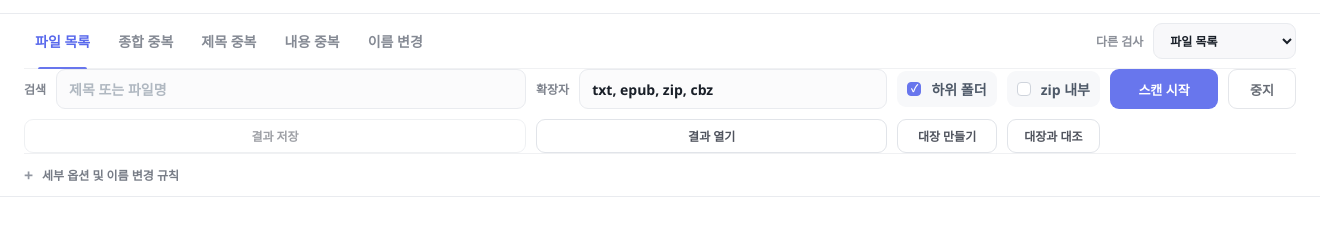
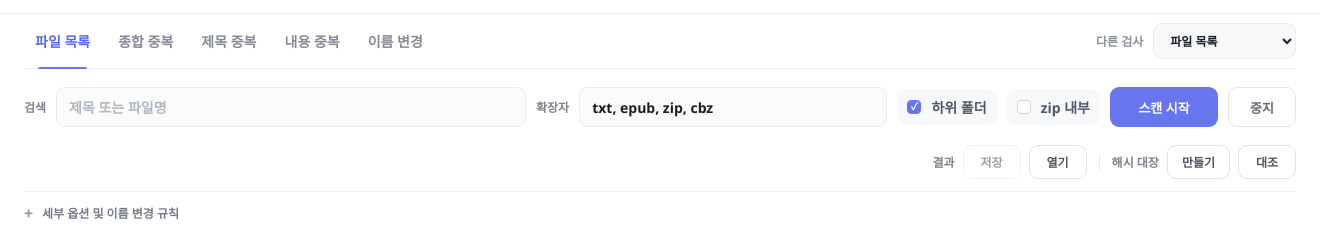
Before and after one commit to za0012/file-tidier, an Electron app: page electron-app/renderer/index.html in a window 1320 px wide. Shown: the part 64-296 px from the top of the page. Drawn offline with Linux system fonts and the light colour scheme; no server answers.

Commit message:
상단 버튼 줄이 깨진 것 수정
.scan-toolbar 는 칸 수가 정확히 정해진 그리드다.

  minmax(280px,1.5fr) minmax(220px,0.8fr) auto auto 118px 72px
   검색                확장자              하위 zip  스캔  중지

여기에 버튼 네 개를 더 넣는 바람에 둘째 줄로 밀렸고, 그 줄의 첫 두 칸이
1.5fr / 0.8fr 이라 '결과 저장'과 '결과 열기'가 화면 절반씩 늘어나 버렸다.

스캔 줄은 원래 여섯 칸으로 되돌리고, 보조 동작은 그 아래 오른쪽 정렬된
별도 줄(.utility-toolbar)로 뺐다. '결과 | 저장 열기'와 '해시 대장 | 만들기
대조'로 묶어 이름을 줄이고, 라벨 톤은 옆의 검색·확장자와 맞췄다.

Co-Authored-By: Claude Opus 5 <noreply@anthropic.com>

```diff
--- a/electron-app/renderer/index.html
+++ b/electron-app/renderer/index.html
@@ -72,10 +72,16 @@
             </label>
             <button id="scanButton" class="primary-action" type="button">스캔 시작</button>
             <button id="cancelButton" class="stop-action" type="button">중지</button>
-            <button id="saveResultButton" class="ghost-action" type="button" disabled>결과 저장</button>
-            <button id="openResultButton" class="ghost-action" type="button">결과 열기</button>
-            <button id="exportManifestButton" class="ghost-action" type="button" title="지금 폴더의 모든 파일을 sha256 + CRC32 로 기록해 둡니다. 나중에 압축해도 이 대장으로 중복을 걸러낼 수 있습니다.">대장 만들기</button>
-            <button id="checkManifestButton" class="ghost-action" type="button" title="저장해 둔 대장과 대조해서 이미 갖고 있는 것을 찾습니다. zip 은 대장에 없으면 압축을 풀지 않습니다.">대장과 대조</button>
+          </div>
+
+          <div class="utility-toolbar">
+            <span class="utility-label">결과</span>
+            <button id="saveResultButton" class="ghost-action" type="button" disabled title="지금 화면의 결과를 파일로 남깁니다. 표시 개수 제한에 걸리지 않게 하려면 세부 옵션의 표시 최대를 0으로 두세요.">저장</button>
+            <button id="openResultButton" class="ghost-action" type="button" title="저장해 둔 결과 파일을 다시 엽니다. 폴더를 새로 훑지 않습니다.">열기</button>
+            <span class="utility-divider" aria-hidden="true"></span>
+            <span class="utility-label">해시 대장</span>
+            <button id="exportManifestButton" class="ghost-action" type="button" title="지금 폴더의 모든 파일을 sha256 + CRC32 로 기록해 둡니다. 나중에 압축하거나 옮겨도 이 대장으로 중복을 걸러낼 수 있습니다.">만들기</button>
+            <button id="checkManifestButton" class="ghost-action" type="button" title="저장해 둔 대장과 대조해서 이미 갖고 있는 것을 찾습니다. zip 은 대장에 없는 항목이면 압축을 풀지 않습니다.">대조</button>
           </div>
 
           <details id="advancedOptions" class="advanced-panel">
--- a/electron-app/renderer/styles.css
+++ b/electron-app/renderer/styles.css
@@ -4359,3 +4359,35 @@ body[data-mode="duplicates-comprehensive"] #resultActions button {
   background: rgba(100, 116, 139, 0.12);
   font-size: 11px;
 }
+
+/* 스캔 줄 아래의 보조 동작들.
+   .scan-toolbar 는 칸 수가 정해진 그리드라 여기에 버튼을 더 넣으면
+   줄이 밀리면서 1.5fr 칸에 걸린 버튼이 화면 절반으로 늘어난다. */
+.utility-toolbar {
+  display: flex;
+  flex-wrap: wrap;
+  align-items: center;
+  justify-content: flex-end;
+  gap: 8px;
+  padding-bottom: 12px;
+}
+
+.utility-toolbar .ghost-action {
+  min-width: 58px;
+  padding: 0 14px;
+}
+
+/* 옆줄의 검색·확장자 라벨과 같은 톤으로 맞춘다 */
+.utility-label {
+  color: #7f848e;
+  font-size: 12px;
+  font-weight: 700;
+  white-space: nowrap;
+}
+
+.utility-divider {
+  width: 1px;
+  height: 16px;
+  margin: 0 4px;
+  background: #e8eaee;
+}
```
